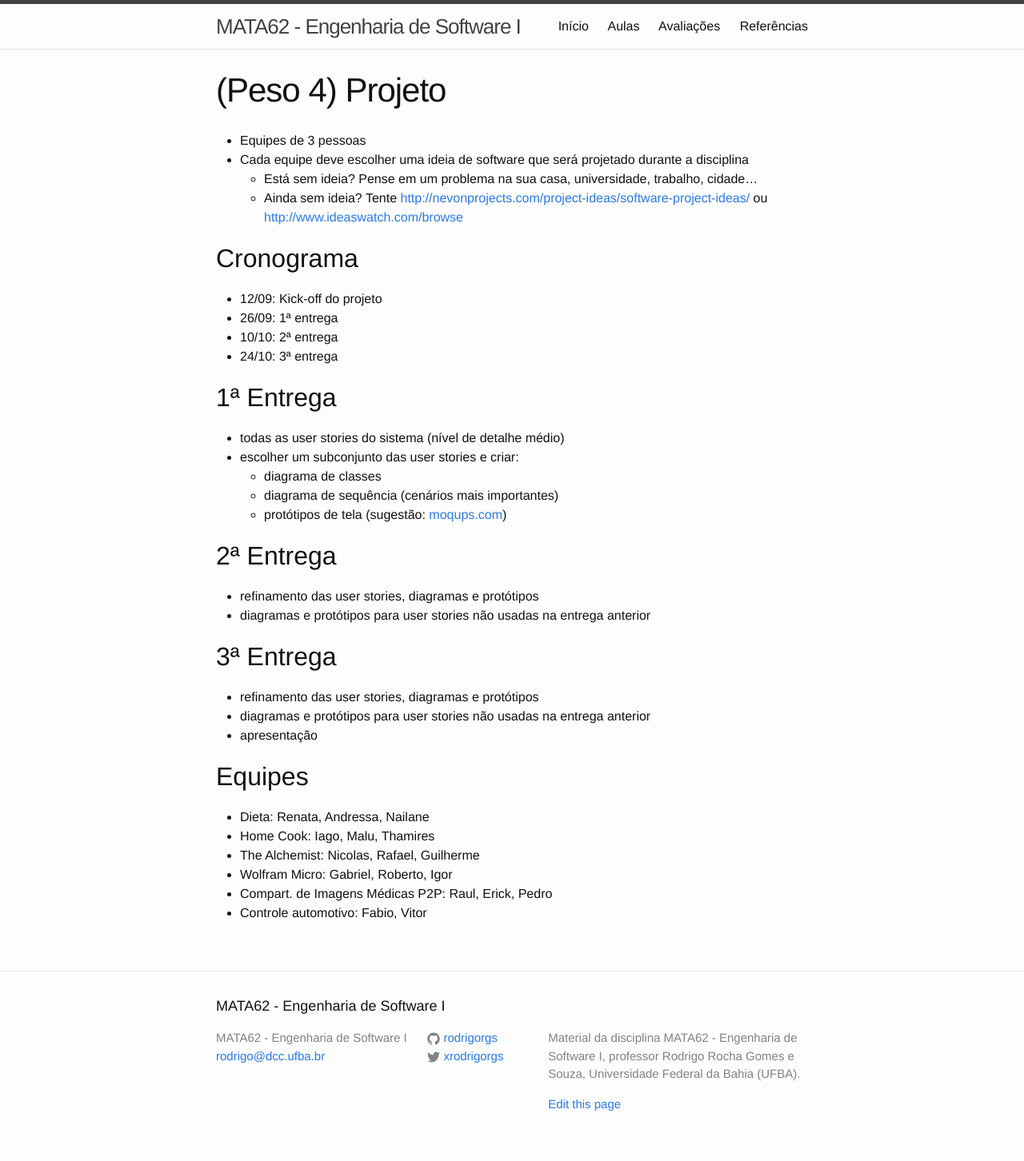
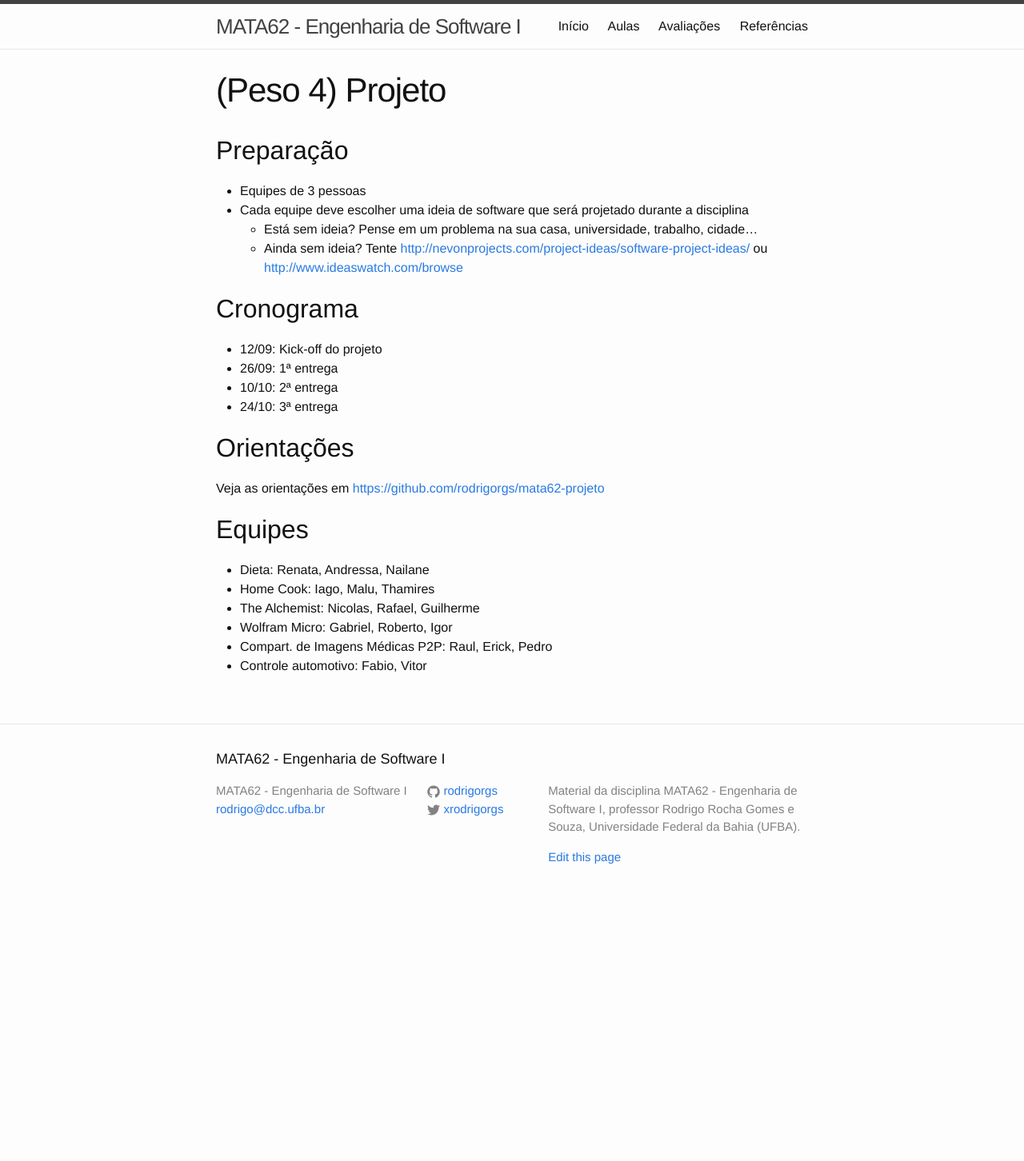
Before and after one commit to rodrigorgs/mata62-20161, a Jekyll site: the page built from ava-projeto.md, in a window 1280 px wide. Shown: the whole page at 80% size. Built offline with Jekyll 4.4.1, drawn with Linux system fonts in a browser that asks for light colours; after the commit the page ends 1143 px from its top, so only the background shows below that.

Commit message:
Update ava-projeto.md

```diff
--- a/ava-projeto.md
+++ b/ava-projeto.md
@@ -4,6 +4,8 @@ categories: avaliacao
 title: "(Peso 4) Projeto"
 date: 2016-09-19 20:20:00 -0300
 ---
+
+## Preparação
 
 - Equipes de 3 pessoas
 - Cada equipe deve escolher uma ideia de software que será projetado durante a disciplina
@@ -17,24 +19,9 @@ date: 2016-09-19 20:20:00 -0300
 - 10/10: 2ª entrega
 - 24/10: 3ª entrega
 
-## 1ª Entrega
+## Orientações
 
-- todas as user stories do sistema (nível de detalhe médio)
-- escolher um subconjunto das user stories e criar:
-  - diagrama de classes
-  - diagrama de sequência (cenários mais importantes)
-  - protótipos de tela (sugestão: [moqups.com](https://moqups.com/))
-
-## 2ª Entrega
-
-- refinamento das user stories, diagramas e protótipos
-- diagramas e protótipos para user stories não usadas na entrega anterior
-
-## 3ª Entrega
-
-- refinamento das user stories, diagramas e protótipos
-- diagramas e protótipos para user stories não usadas na entrega anterior
-- apresentação
+Veja as orientações em <https://github.com/rodrigorgs/mata62-projeto>
 
 ## Equipes
 
```
